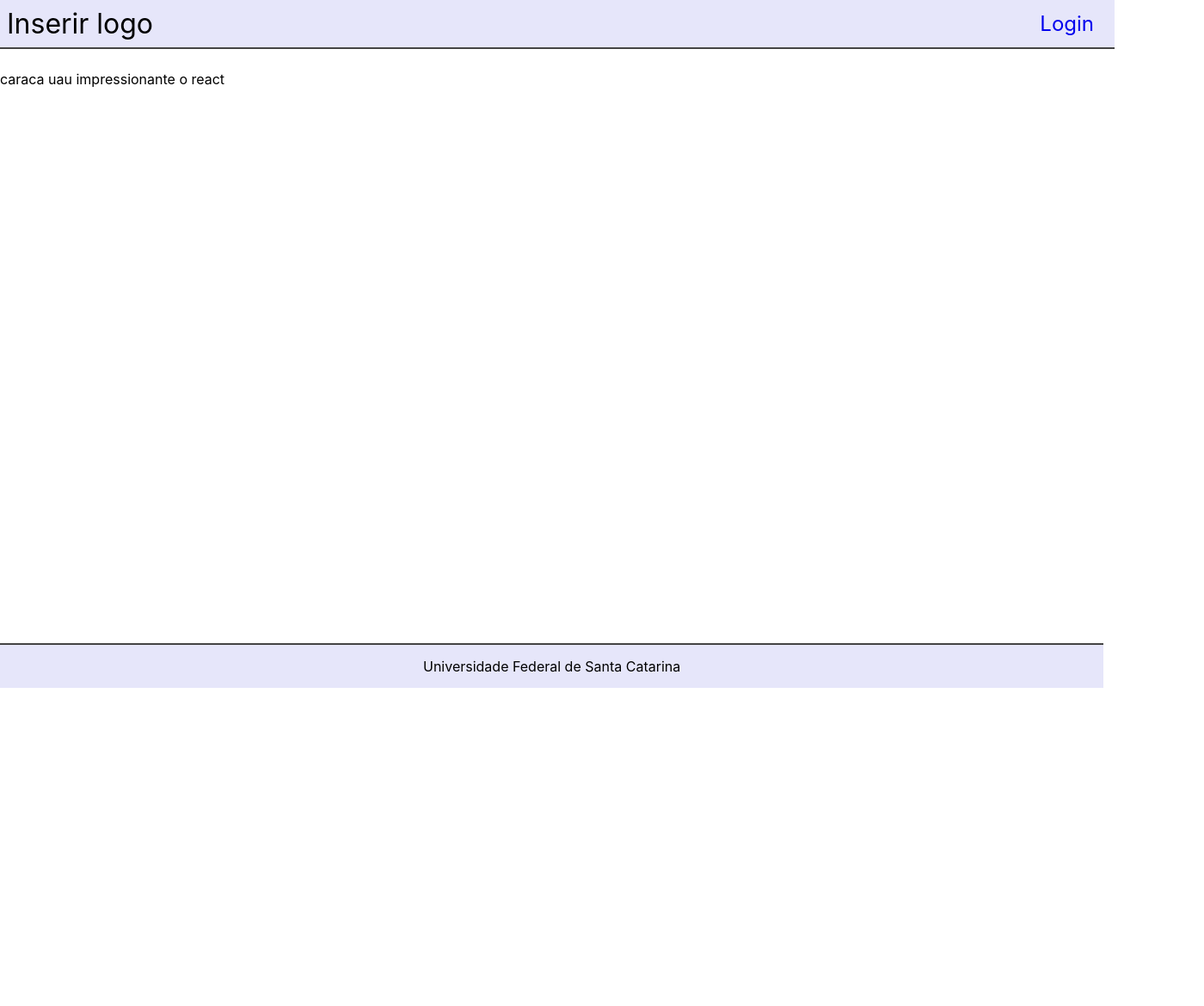
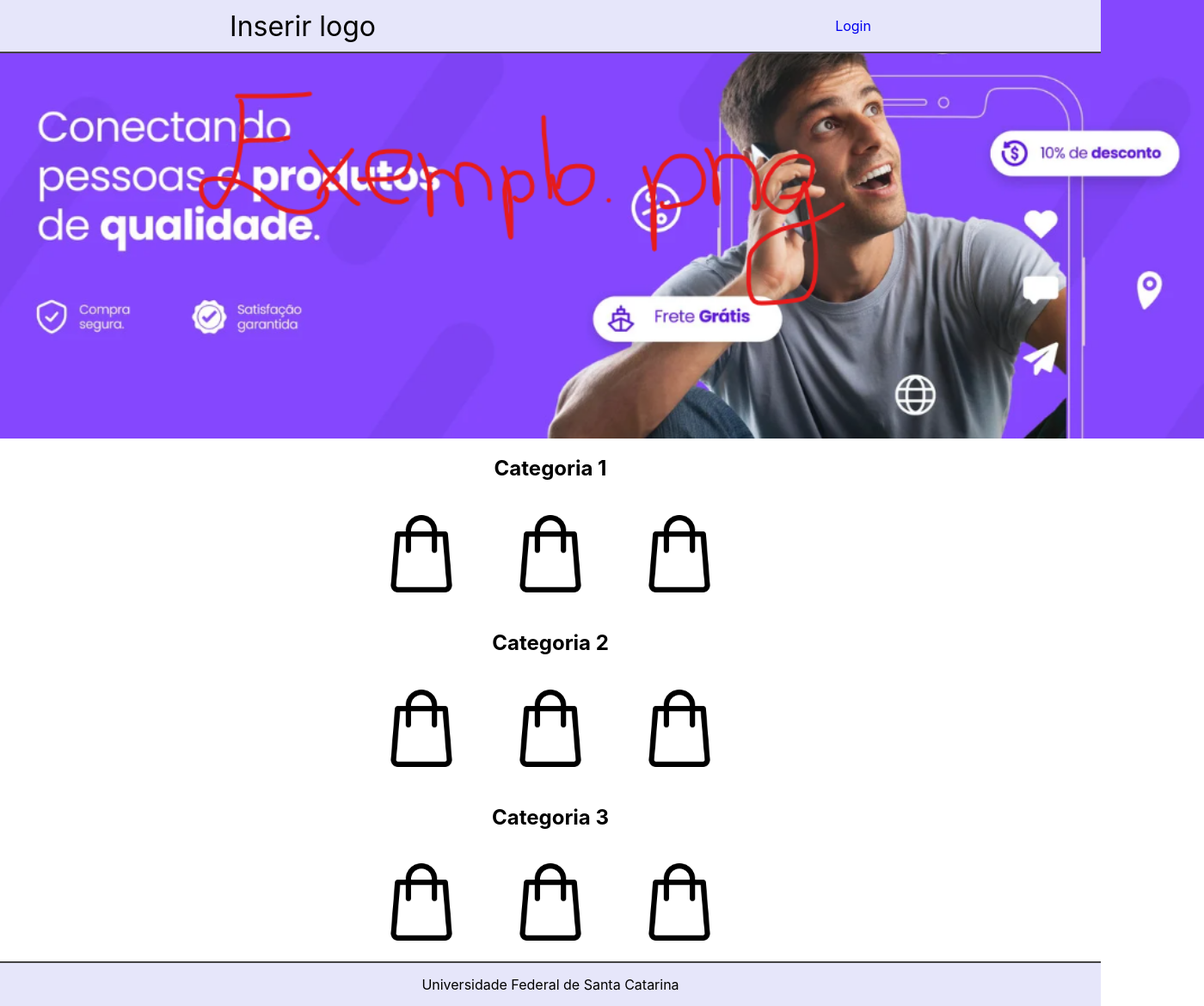
Before and after one commit to artlemes/projeto_ppw, a JavaScript app in the folder front/: page / in a window 1280 px wide. Shown: the whole page at 86% size, 1400 px wide, since content can reach past the window. Before the commit the page ends 800 px from the top, so only its background shows below. Built offline with nearby package versions, Linux system fonts and the light colour scheme; the HTML template or start-up script is replaced by a standard one.

Commit message:
Estruturando a pág. principal com banner e categorias provisórios

```diff
--- a/front/src/App.js
+++ b/front/src/App.js
@@ -1,17 +1,41 @@
+import Banner from "./components/Banner";
+import Card from "./components/Card";
+import Container from "./components/Container";
 import Footer from "./components/Footer";
 import Header from "./components/Header";
 
 function App() {  //renderiza
   return (
     <>
-      <Header/>
-      <h1>teste</h1>
-      <p>caraca uau impressionante o react</p>
+      <Header></Header>
+      <Banner></Banner>
 
+      <Container>
 
+      <h2>Categoria 1</h2>
+      <section className="cards">
+        <Card></Card> {/*depois passa os parametros pra mudar cada parte, etc., altera a função tambem pra receber*/}
+        <Card></Card>
+        <Card></Card>
+      </section>
 
+      <h2>Categoria 2</h2>
+      <section className="cards">
+        <Card></Card>
+        <Card></Card>
+        <Card></Card>
+      </section>
 
-      <Footer/>
+      <h2>Categoria 3</h2>
+      <section className="cards">
+        <Card></Card>
+        <Card></Card>
+        <Card></Card>
+      </section>
+
+      </Container>
+
+      <Footer></Footer>
     </>
   );
 }
--- /dev/null
+++ b/front/src/components/Banner/Banner.module.css
@@ -0,0 +1,9 @@
+.banner {
+    width: 100%;
+    height: 390px;
+    background-repeat: no-repeat;
+    background-size: cover;
+    background-position: center;
+    padding: 60px;
+
+}
--- /dev/null
+++ b/front/src/components/Banner/index.js
@@ -0,0 +1,23 @@
+import styles from "./Banner.module.css";
+
+function Banner() {
+    return (
+        <div
+
+                className={styles.banner}
+                style = {{backgroundImage:"url('/images/exemplo1.png')"}}
+
+                /*style = {{backgroundImage:'url('/images/${img}.png')'}} caso queira fazer uma imagem dinamica coloca um parametro img na função*/
+
+
+
+
+
+        ></div>
+
+
+
+    );
+}
+
+export default Banner;
--- /dev/null
+++ b/front/src/components/Card/Card.module.css
@@ -0,0 +1,8 @@
+.card {
+    display: flex;
+}
+
+.card img {
+    border-radius: 5px;
+    height: 90px;
+}
--- /dev/null
+++ b/front/src/components/Card/index.js
@@ -0,0 +1,23 @@
+import styles from "./Card.module.css"
+
+function Card() {
+    return(
+        <section className={styles.card}>
+            <a href="#">
+                <img src="/images/exemplo2.png"></img>
+
+            </a>
+
+        </section>
+
+
+
+
+    );
+
+
+
+
+}
+
+export default Card
--- /dev/null
+++ b/front/src/components/Container/Container.module.css
@@ -0,0 +1,6 @@
+.container {
+    width: 100%;
+    height: 100%;
+    text-align: center;
+
+}
--- /dev/null
+++ b/front/src/components/Container/index.js
@@ -0,0 +1,21 @@
+import styles from "./Container.module.css"
+
+function Container( {children} ) {
+    return (
+        <section className={styles.container}>
+
+            {children}
+
+        </section>
+
+
+
+
+    );
+
+
+
+
+}
+
+export default Container
--- a/front/src/components/Footer/Footer.module.css
+++ b/front/src/components/Footer/Footer.module.css
@@ -1,6 +1,5 @@
 .footer {
-    position: fixed;
-    bottom: 0;
+
     width: 100%;
     display: flex;
     align-items: center;
@@ -8,7 +7,8 @@
     background-color: lavender;
     color: black;
     border-top: 2px solid #444444;
-    padding: 0.1rem;
+    padding-block: 0.1rem;
+    bottom: 0;
 
 }
 
--- a/front/src/components/Header/Header.module.css
+++ b/front/src/components/Header/Header.module.css
@@ -4,11 +4,10 @@
     position: fixed;
     top: 0;
     width: 100%;
+    height: 60px;
     display: flex;
-    padding: 0.5rem;
-    font-size: 1.5rem;
     align-items: center;
-    justify-content: space-between;
+    justify-content: space-around;
 }
 
 .header span {
@@ -16,10 +15,6 @@
 
 }
 
-.header nav{
-    margin-right: 1rem;
-}
-
 .header a {
     text-decoration: none;
 }
--- a/front/src/index.css
+++ b/front/src/index.css
@@ -11,3 +11,11 @@ code {
   font-family: source-code-pro, Menlo, Monaco, Consolas, 'Courier New',
     monospace;
 }
+
+.cards {
+  display: flex;
+  justify-content: center;
+  align-items: center;
+  gap: 60px;
+  padding: 20px;
+}
```
Also changed, not shown: front/public/images/exemplo1.png (added), front/public/images/exemplo2.png (added).
